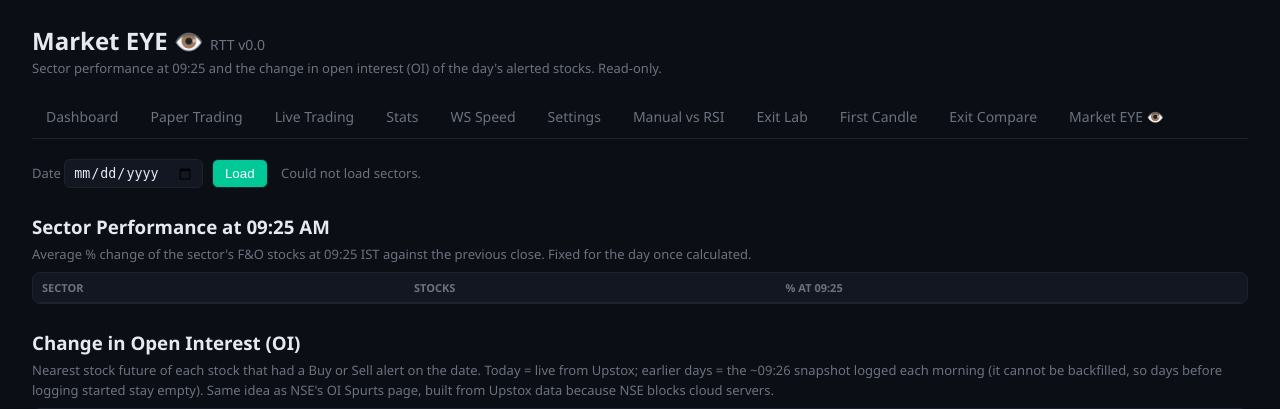
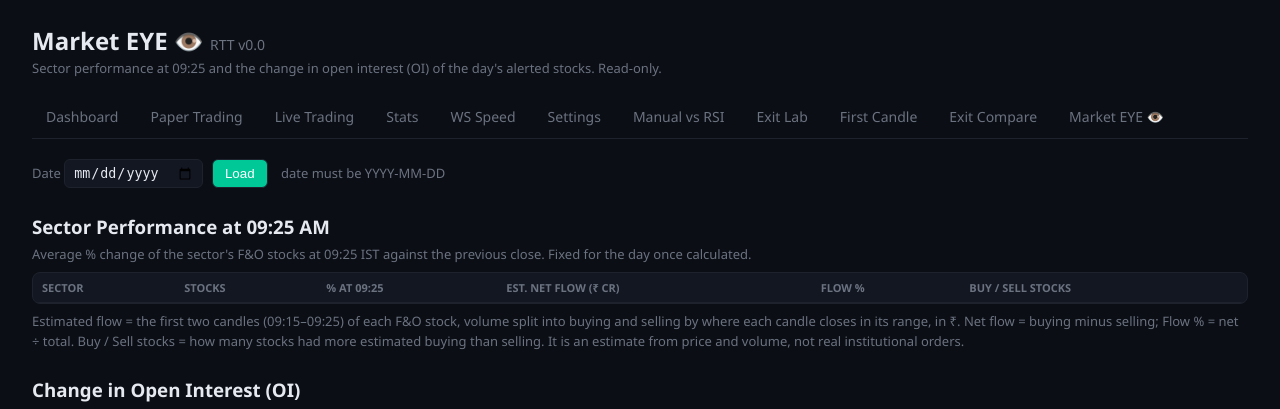
Before and after one commit to rajaram997267-ops/Rajaram-Trading-Terminal-RTT-v0.0, a Flask app: template templates/market_eye.html in a window 1280 px wide. Shown: the top 409 px of the page. Run offline with Flask 3, Linux system fonts and the light colour scheme; the template is opened without the code that fills it: most values are stand-ins (such as "Sample title", 1, 10 or a date in 2020); data that the repository does not hold is empty; some libraries are stand-ins or nearby versions.

Commit message:
Add files via upload

```diff
--- a/templates/market_eye.html
+++ b/templates/market_eye.html
@@ -67,7 +67,9 @@
 
   <h3>Sector Performance at 09:25 AM</h3>
   <div class="sub" style="margin-bottom:8px;">Average % change of the sector's F&amp;O stocks at 09:25 IST against the previous close. Fixed for the day once calculated.</div>
-  <div class="wrap"><table><thead><tr><th>Sector</th><th>Stocks</th><th>% at 09:25</th></tr></thead><tbody id="secBody"></tbody></table></div>
+  <div id="breadth" class="sub" style="margin-bottom:8px;font-size:13px;"></div>
+  <div class="wrap"><table><thead><tr><th>Sector</th><th>Stocks</th><th>% at 09:25</th><th>Est. net flow (&#8377; cr)</th><th>Flow %</th><th>Buy / Sell stocks</th></tr></thead><tbody id="secBody"></tbody></table></div>
+  <div class="sub" style="margin-top:8px;">Estimated flow = the first two candles (09:15&ndash;09:25) of each F&amp;O stock, volume split into buying and selling by where each candle closes in its range, in &#8377;. Net flow = buying minus selling; Flow % = net &divide; total. Buy / Sell stocks = how many stocks had more estimated buying than selling. It is an estimate from price and volume, not real institutional orders.</div>
 
   <h3>Change in Open Interest (OI)</h3>
   <div class="sub" style="margin-bottom:8px;">Nearest stock future of each stock that had a Buy or Sell alert on the date. Today = live from Upstox; earlier days = the ~09:26 snapshot logged each morning (it cannot be backfilled, so days before logging started stay empty). Same idea as NSE's OI Spurts page, built from Upstox data because NSE blocks cloud servers.</div>
@@ -86,12 +88,17 @@
     const sgn = n => n == null ? "-" : '<span class="' + (n > 0 ? "pos" : n < 0 ? "neg" : "") + '">' + (n > 0 ? "+" : "") + Math.round(n).toLocaleString("en-IN") + "</span>";
     let timer = null, token = 0, sortKey = "oi_chg_pct", sortDir = -1, oiRows = [];
 
-    function renderSectors(map, note) {
-      const rows = SECTORS.map(s => ({ name: s.name, n: s.n, p: map && map[s.name] != null ? map[s.name] : null }));
-      rows.sort((a, b) => (b.p == null ? -999 : b.p) - (a.p == null ? -999 : a.p));
-      $("secBody").innerHTML = rows.map(r => "<tr><td>" + esc(r.name) + "</td><td>" + r.n + "</td><td>" + pct(r.p) + "</td></tr>").join("");
-      if (note) $("meStatus").textContent = note;
+    function renderSectors(list, breadth) {
+      const by = {};
+      (list || []).forEach(x => { by[x.name] = x; });
+      const rows = SECTORS.map(s => Object.assign({ name: s.name, n: s.n, pct: null, flow_cr: null, flow_pct: null, buy_stocks: null, sell_stocks: null }, by[s.name] || {}));
+      rows.sort((a, b) => (b.pct == null ? -999 : b.pct) - (a.pct == null ? -999 : a.pct));
+      $("secBody").innerHTML = rows.map(r => "<tr><td>" + esc(r.name) + "</td><td>" + r.n + "</td><td>" + pct(r.pct) + "</td><td>" + sgn1(r.flow_cr) + "</td><td>" + pct(r.flow_pct, 1) + "</td><td>" +
+        (r.buy_stocks == null ? '<span class="mut">-</span>' : '<span class="pos">' + r.buy_stocks + '</span> / <span class="neg">' + r.sell_stocks + "</span>") + "</td></tr>").join("");
+      const b = breadth || {};
+      $("breadth").innerHTML = (b.buy || b.sell) ? "Market breadth at 09:25: <b class=\"pos\">&#9650; " + b.buy + " buy pressure</b> &middot; <b class=\"neg\">&#9660; " + b.sell + " sell pressure</b> (of " + (b.buy + b.sell) + " F&amp;O stocks with a reading)" : "";
     }
+    const sgn1 = n => n == null ? '<span class="mut">-</span>' : '<span class="' + (n > 0 ? "pos" : n < 0 ? "neg" : "") + '">' + (n > 0 ? "+" : "") + n.toFixed(1) + "</span>";
 
     function renderOi() {
       const rows = oiRows.slice().sort((a, b) => {
@@ -113,14 +120,14 @@
 
     async function loadSectors(date, my) {
       try {
-        const r = await fetch("/api/sector-0925?dates=" + date);
+        const r = await fetch("/api/market-eye-sectors?date=" + date);
         const d = await r.json();
         if (my !== token) return;
-        const map = (d.days || {})[date] || {};
-        const has = Object.keys(map).length > 0;
-        renderSectors(map);
-        if (!has && d.state === "running") { $("meStatus").textContent = "Calculating sector % (one-time per day)..."; timer = setTimeout(() => loadSectors(date, my), 4000); }
-        else if (!has) $("meStatus").textContent = "No 09:25 sector data for this date yet (available after 09:26 IST on trading days)." + (d.last_error ? " Upstox: " + d.last_error : "");
+        if (d.error) { $("meStatus").textContent = d.error; return; }
+        renderSectors(d.sectors, d.breadth);
+        if (!d.ready && d.state === "running") { $("meStatus").textContent = "Calculating sector % and flow (one-time per day): " + d.done + " of " + d.total + " stocks..."; timer = setTimeout(() => loadSectors(date, my), 4000); }
+        else if (!d.ready) $("meStatus").textContent = (d.sectors || []).length ? "Flow figures not ready for this date." : "No 09:25 data for this date yet (available after 09:26 IST on trading days)." + (d.last_error ? " Upstox: " + d.last_error : "");
+        else $("meStatus").textContent = "";
       } catch (e) { $("meStatus").textContent = "Could not load sectors."; }
     }
 
@@ -151,7 +158,7 @@
       clearTimeout(timer); token++;
       const date = $("meDate").value;
       $("meStatus").textContent = "Loading...";
-      renderSectors({}); oiRows = []; renderOi(); $("oiNote").textContent = "";
+      renderSectors([], null); oiRows = []; renderOi(); $("oiNote").textContent = "";
       loadSectors(date, token);
       loadOi(date, token);
     }
```
